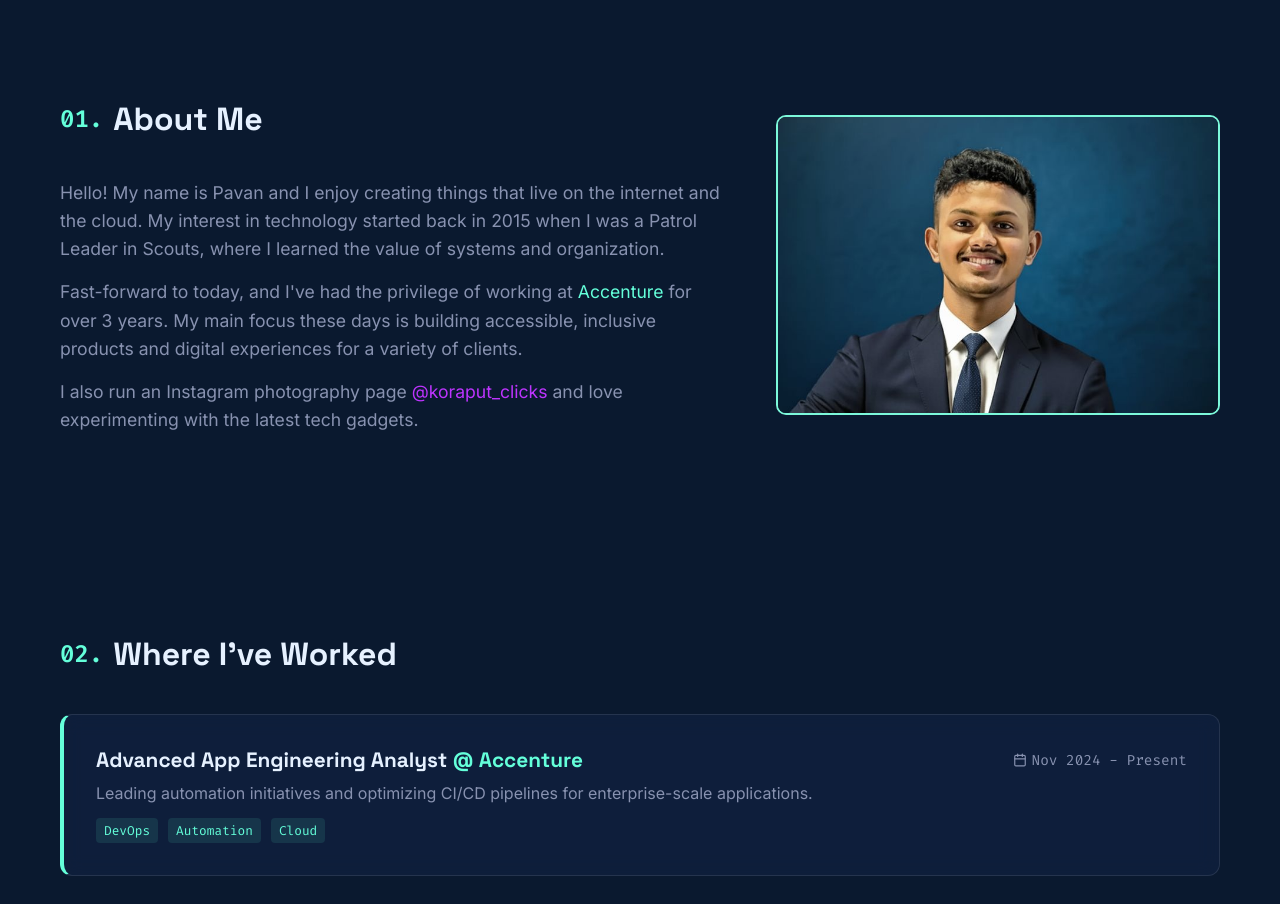
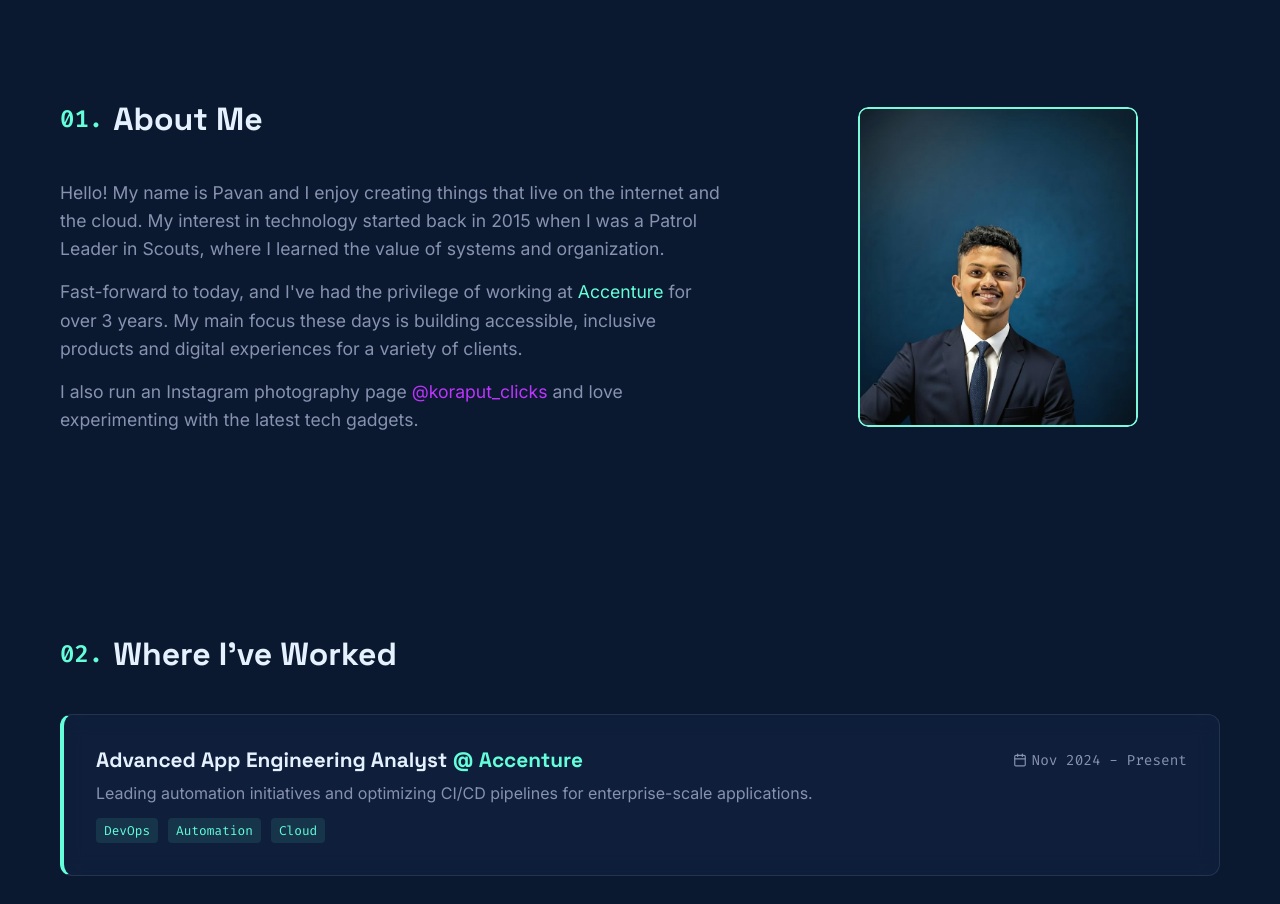
Before and after one commit to PavanKumarSahu2001/Resume, a React (Vite) app: page / in a window 1280 px wide. Shown: the part 1044-1948 px from the top of the page. Built offline with nearby package versions, Linux system fonts and the light colour scheme.

Commit message:
Center profile image and adjust face positioning

```diff
--- a/src/components/About.jsx
+++ b/src/components/About.jsx
@@ -29,19 +29,21 @@ const About = () => {
             </div>
           </div>
 
-          <div style={{ position: 'relative' }}>
-            <div className="img-wrapper" style={{ position: 'relative', borderRadius: '4px', overflow: 'hidden' }}>
+          <div style={{ display: 'flex', justifyContent: 'center' }}>
+            <div className="img-wrapper" style={{ borderRadius: '10px', overflow: 'hidden', display: 'inline-block' }}>
                <img
                   src={import.meta.env.BASE_URL + 'pavan.jpg'}
                   alt="Pavan Kumar Sahu"
                   style={{
-                    width: '100%',
-                    height: '300px',
+                    width: '280px',
+                    height: '320px',
                     objectFit: 'cover',
+                    objectPosition: 'center top',
                     border: '2px solid var(--accent-cyan)',
                     borderRadius: '10px',
                     filter: 'grayscale(20%)',
-                    transition: 'all 0.3s ease'
+                    transition: 'all 0.3s ease',
+                    display: 'block'
                   }}
                   onMouseOver={(e) => e.target.style.filter = 'grayscale(0%)'}
                   onMouseOut={(e) => e.target.style.filter = 'grayscale(20%)'}
```
